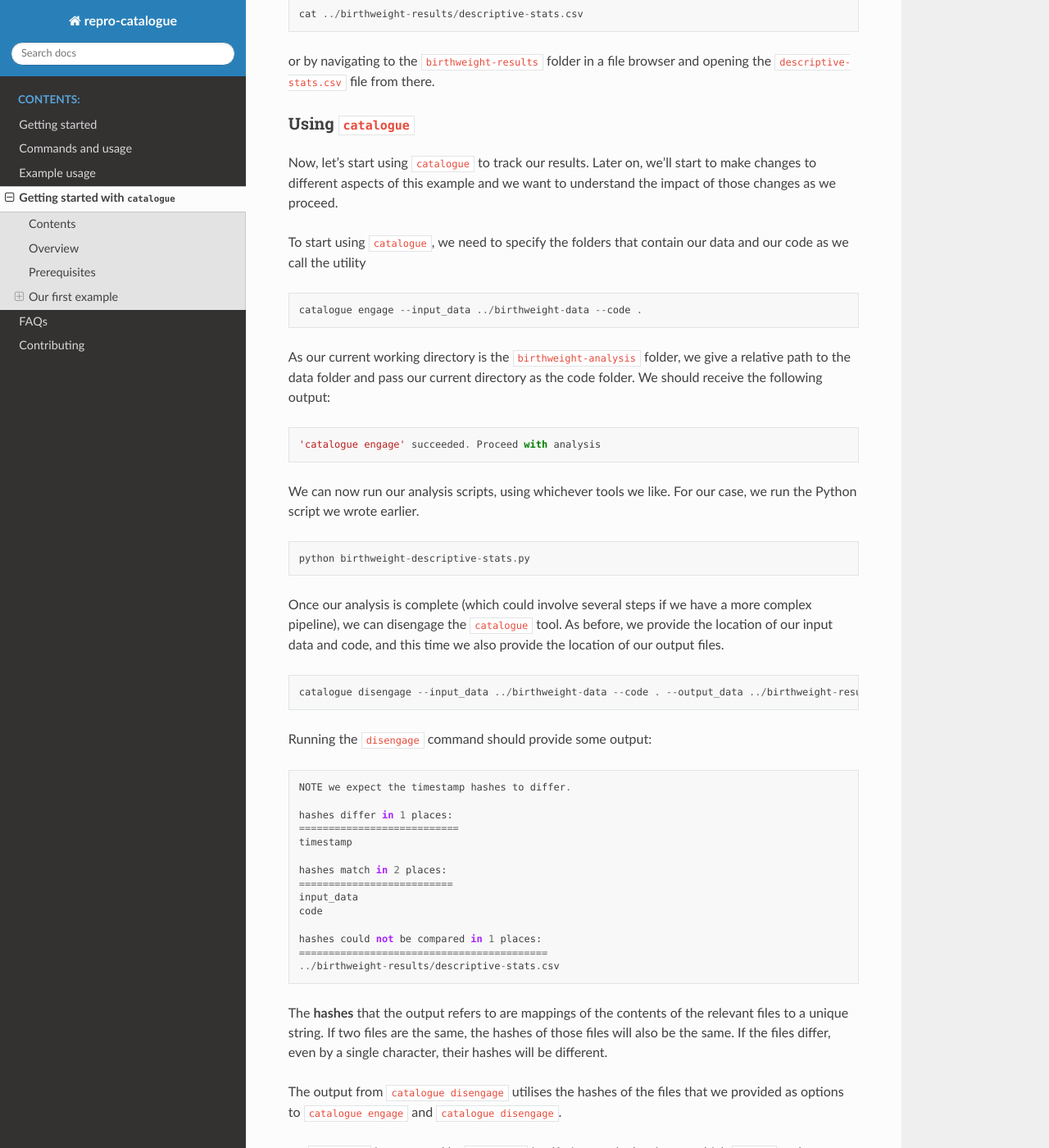
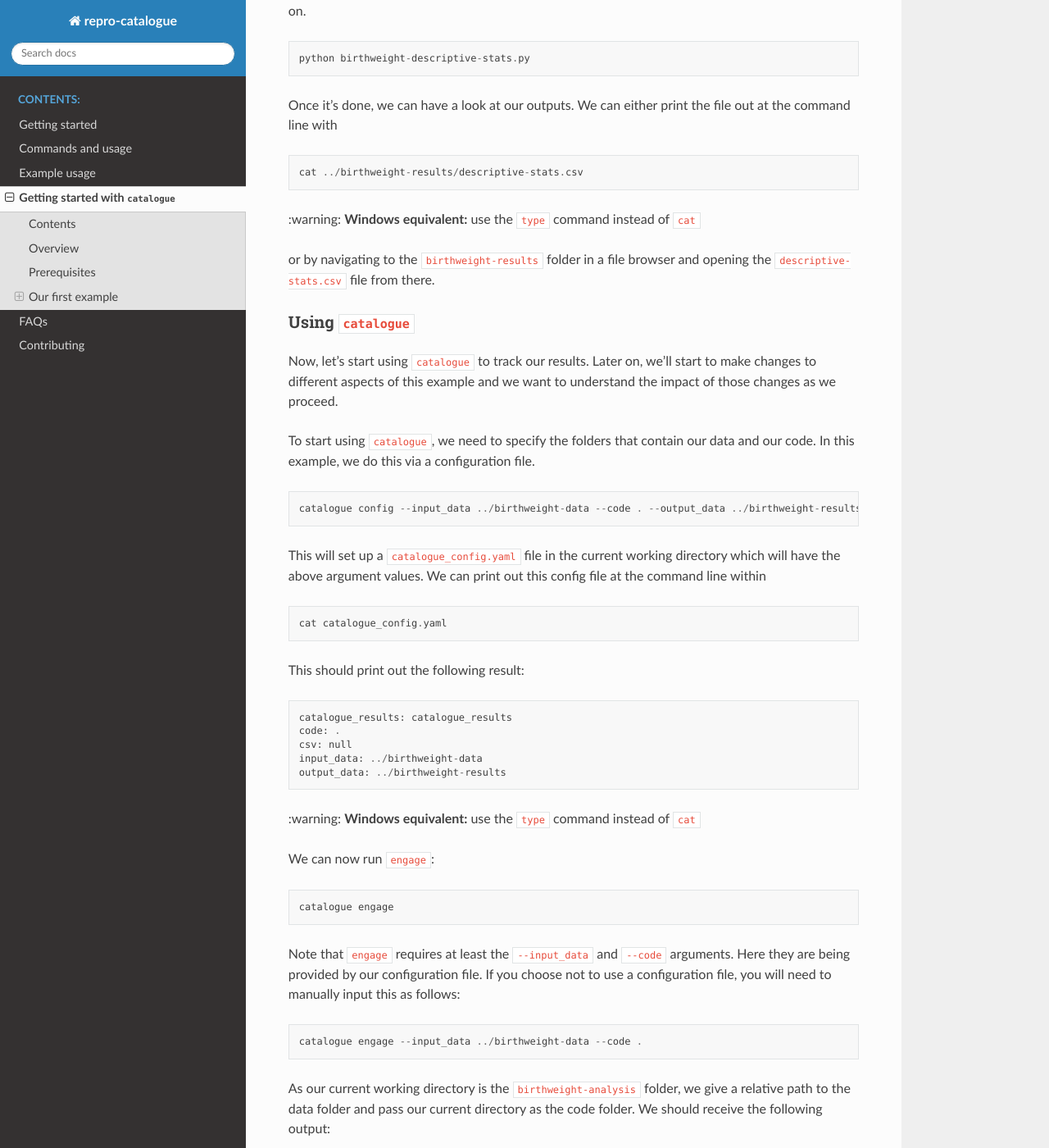
Before and after one commit to alan-turing-institute/repro-catalogue, a Sphinx documentation site: the page built from docs/example.md, in a window 1280 px wide and 1400 px high, scrolled down 5100 px. Shown: the whole window at 82% size. Built offline with Sphinx 7.4.7 and the Read the Docs theme 2.0.0, drawn with Linux system fonts in a browser that asks for light colours; the version number could not be read and is left out; some of the changed text lies outside the part shown.

Commit message:
readthedocs update for config (#120)
* added config documentation to 3.commands_and_usage

* edited example use to account for config file

* added windows commands to example tutorial

* made example_use.md simpler, moving config guidance to the more extensive example

* added config documentation to in depth example

* made some edits in line with Eric's comments

````diff
--- a/docs/3.commands_and_usage.md
+++ b/docs/3.commands_and_usage.md
@@ -8,7 +8,10 @@
 
 ## Catalogue overview
 
-The `catalogue` tool comes with three commands (`engage`, `disengage`, `compare`) which should be run consecutively:
+The `catalogue` tool comes with four commands (`engage`, `disengage`, `compare`, `config`).
+The first two commands (`engage`, `disengage`) both require similar arguments and should be run consecutively.
+`config` is an optional command that can be run to generate a configuration file of arguments values for the other three commands.
+
 
 ```
 USAGE
@@ -27,6 +30,9 @@
                   are the same as at `engage`. Hash `output_data` and save all
                   hashes to a `TIMESTAMP.json` file.
   compare         Compare hashes.
+  config          Create a configuration file of arguments that will be used by
+                  by the other commands.
+
 ```
 
 Note that all arguments have default values which will be used if they are not provided. To see these use:
@@ -36,6 +42,7 @@
 ```
 
 ## Available commands
+
 
 ### engage
 
@@ -153,6 +160,56 @@
 
 If only one file is provided to the `compare` command, then the hashes in the file are compared with hashes of the current state of the working directory. In that case, it is possible to also specify paths to the `input_data`, `code` and `output_data` (otherwise the default values are used).
 
+### config
+
+The other commands `engage`, `disengage` and `compare` use a common set of arguments:
+
+Required `--input_data`, `--code`, `--output_data`.
+Optional `--csv`, `--catalogue_results` (see below)
+
+The `config` command creates a configuration file with values for the above arguments.
+This allows you to specify the arguments just once and have them used for each of
+`engage`, `disengage` and `compare`. It is recommended you run this command first.
+
+```bash
+catalogue config --input_data <data directory> --code <code directory> --output_data <results directory> --csv <csv_file_name> --catalogue_results <versioning_files>
+```
+
+This will create a `catalogue_config.yaml` configuration file in the root repository with the following format:
+
+```
+input_data: <data directory>
+code: <code directory>
+output_data: <results directory>
+csv: <csv_file_name>
+catalogue_results: <versioning_files>
+```
+
+We can now run commands without specifying the full arguments. The arguments will
+instead be taken from the configuration file. Repro-catalogue uses the following priority ordering for arguments:
+
+specified arguments > configuration arguments > default arguments
+
+For example running:
+
+``bash
+catalogue engage <data directory2>
+``
+
+Is equivalent to running:
+
+``bash
+catalogue engage --input_data <data directory2> --code <code directory>
+``
+
+Here we have specified an exact argument so it has been selected. No arguments however have been chosen for `--code`
+and so the parser instead looks inside the `catalogue_config.yaml` file to find the <code directory> argument value.
+
+We can also manually edit the `catalogue_config.yaml` configuration file, but it needs to retain the illustrated `keyword:value` format
+for it to be used. The `config` command also uses the same priority ordering for arguments. Rerunning `config` will overwrite any
+previous config files and create a new one.
+
+
 ## Optional arguments
 
 ### --csv
--- a/docs/example.md
+++ b/docs/example.md
@@ -29,9 +29,9 @@
 We'll give full explanations of the commands we need during the example, and if you want to find out more we highly recommend the [Software Carpentry `git` lesson](https://swcarpentry.github.io/git-novice/).
 
 We'll also make use of the command line to run `git`, Python, and the `catalogue` tool itself.
-We will explain the necessary commands as we go along, and you can check out chapters 1-3 of the [Software Carpentry Unix shell lesson](http://swcarpentry.github.io/shell-novice/) if you'd like more details on any of the commands we use.
+We will explain the necessary commands as we go along, and you can check out chapters 1-3 of the [Software Carpentry Unix shell lesson](http://swcarpentry.github.io/shell-novice/) if you'd like more details on any of the commands we use. This tutorial will primarily assume you are using the Unix command line. Some of the command line navigation commands will differ if you are using Windows. In such cases, we will note a windows equivalent command.
+
 If you would rather create the folders and download files in an alternative way, feel free to do so :slightly_smiling_face:
-
 
 And now, let's walk through our first example!
 
@@ -71,12 +71,18 @@
 ```
 curl 'https://www.sheffield.ac.uk/polopoly_fs/1.886038!/file/Birthweight_reduced_R.csv' --output birthweight-data/Birthweight_reduced_R.csv
 ```
+
+:warning: **Windows equivalent:** Use double quotes surrounding the link instead
+
 or download the birthweight dataset in CSV format from the [website](https://www.sheffield.ac.uk/mash/statistics/datasets) and manually save it to the `birthweight-data` folder.
 
 If you open up the file in your preferred text editor, or view the output by running
 ```
 cat birthweight-data/Birthweight_reduced_R.csv
 ```
+:warning: **Windows equivalent:** use the `type` command instead of `cat`
+
+
 you'll see that there is one header row followed by 42 rows of data.
 As the file is a csv, we can see commas are used to separate each value in the dataset.
 
@@ -195,6 +201,9 @@
 ```
 cat ../birthweight-results/descriptive-stats.csv
 ```
+
+:warning: **Windows equivalent:** use the `type` command instead of `cat`
+
 or by navigating to the `birthweight-results` folder in a file browser and opening the `descriptive-stats.csv` file from there.
 
 ### Using `catalogue`
@@ -202,12 +211,48 @@
 Now, let's start using `catalogue` to track our results.
 Later on, we'll start to make changes to different aspects of this example and we want to understand the impact of those changes as we proceed.
 
-To start using `catalogue`, we need to specify the folders that contain our data and our code as we call the utility
+To start using `catalogue`, we need to specify the folders that contain our data and our code. In this example, we do this via a configuration file.
+
+```
+catalogue config --input_data ../birthweight-data --code . --output_data ../birthweight-results
+```
+
+This will set up a `catalogue_config.yaml` file in the current working directory which will have the above argument values.
+We can print out this config file at the command line within
+
+```
+cat catalogue_config.yaml
+```
+
+This should print out the following result:
+
+```
+catalogue_results: catalogue_results
+code: .
+csv: null
+input_data: ../birthweight-data
+output_data: ../birthweight-results
+
+```
+
+:warning: **Windows equivalent:** use the `type` command instead of `cat`
+
+We can now run `engage`:
+
+```
+catalogue engage
+```
+
+Note that `engage` requires at least the `--input_data` and `--code` arguments. Here they are being provided by our configuration file.
+If you choose not to use a configuration file, you will need to manually input this as follows:
+
 ```
 catalogue engage --input_data ../birthweight-data --code .
 ```
+
 As our current working directory is the `birthweight-analysis` folder, we give a relative path to the data folder and pass our current directory as the code folder.
 We should receive the following output:
+
 ```
 'catalogue engage' succeeded. Proceed with analysis
 ```
@@ -218,11 +263,21 @@
 ```
 
 Once our analysis is complete (which could involve several steps if we have a more complex pipeline), we can disengage the `catalogue` tool.
-As before, we provide the location of our input data and code, and this time we also provide the location of our output files.
+
+We now run `disengage`:
+
+```
+catalogue disengage
+```
+
+Disengaging requires we provide the location for `--input_data`, `--code` and `--output_data`. Here they are provided by our configuration file.
+If you choose not to use a configuration file, you will need to manually input this as follows:
+
 ```
 catalogue disengage --input_data ../birthweight-data --code . --output_data ../birthweight-results
 ```
 Running the `disengage` command should provide some output:
+
 ```
 NOTE we expect the timestamp hashes to differ.
 
@@ -253,6 +308,8 @@
 ```
 cat catalogue_results/20200518-184447.json
 ```
+:warning: **Windows equivalent:** use the `type` command instead of `cat`
+
 Note that the exact name of your file will be different as it will have been generated at a different time.
 
 This process is useful for making sure that we didn't unintentionally made changes to our input data or code as we ran our analysis pipeline.
@@ -282,8 +339,11 @@
 Open up your `birthweight-descriptive-stats.py` file, and remove the `print()` statement (which should be on line 8).
 Save the file and close your editor, then run
 ```
-catalogue engage --input_data ../birthweight-data --code .
+catalogue engage
 ```
+
+Note how we are using the same arguments as before. The configuration file helps us avoid mistakes and improves reproducibility of the process.
+
 Unlike last time, you should see a warning message
 ```
 Working directory contains uncommitted changes.
@@ -310,12 +370,18 @@
 ```
 ls catalogue_results
 ```
+:warning: **Windows equivalent:** use the `dir` command instead of `ls`
+
 Two `.json` files will be listed, with different timestamps - these are from the two occasions we have used `catalogue`.
 We can compare the contents of the two files with
 ```
 catalogue compare catalogue_results/20200518-184447.json catalogue_results/20200519-141323.json
 ```
-Note that the timestamps used in your filenames will be different.
+
+Note that the timestamps used in your filenames will be different as they depend on the time you ran `disengage`.
+As the json files were created in the disenage process, we do not have them added to the config file.
+
+
 The comparison should yield
 ```
 NOTE we expect the timestamp hashes to differ.
````
Also changed, not shown: other parts of docs/example.md (+5 -4 lines), docs/example_use.md (+11 -0 lines).
